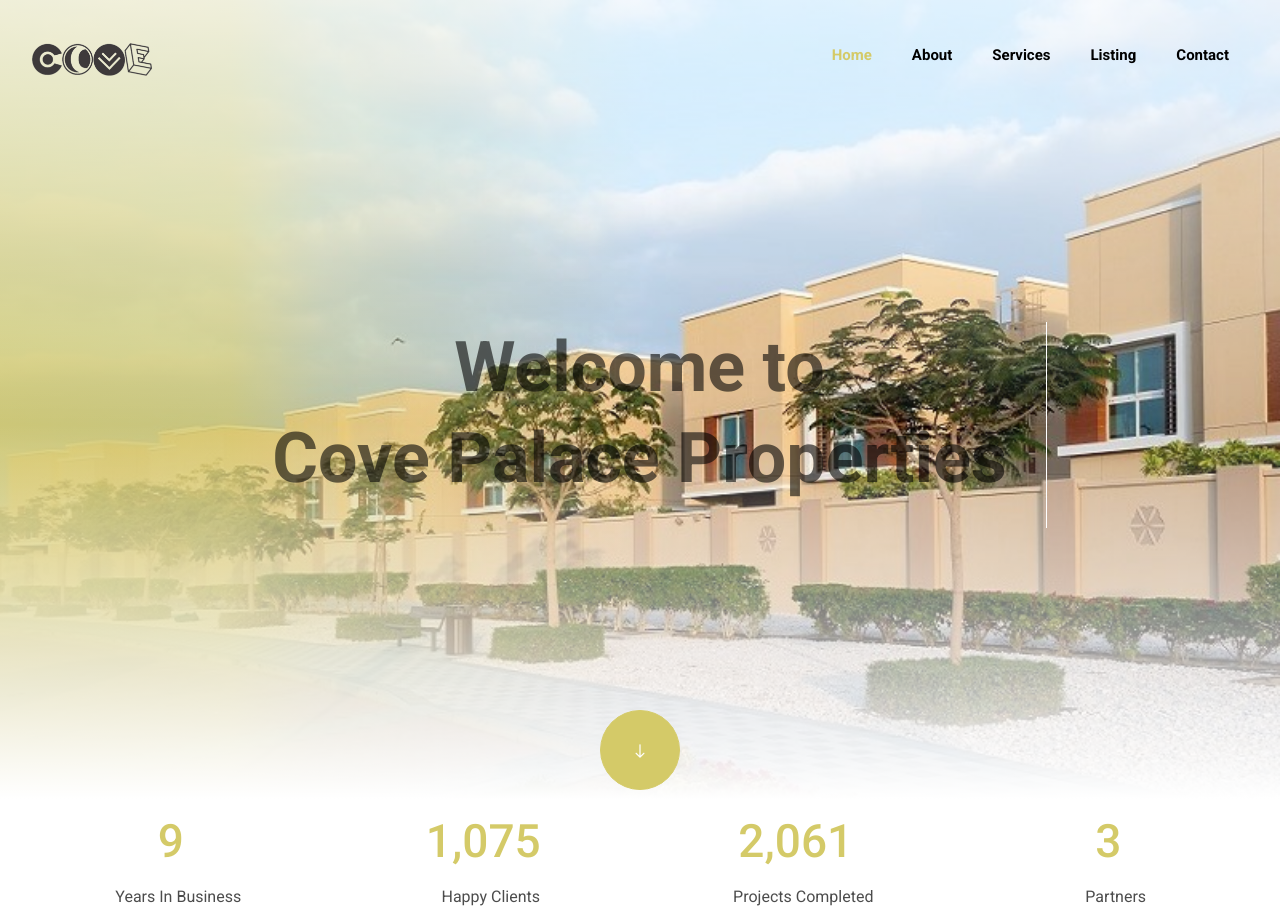
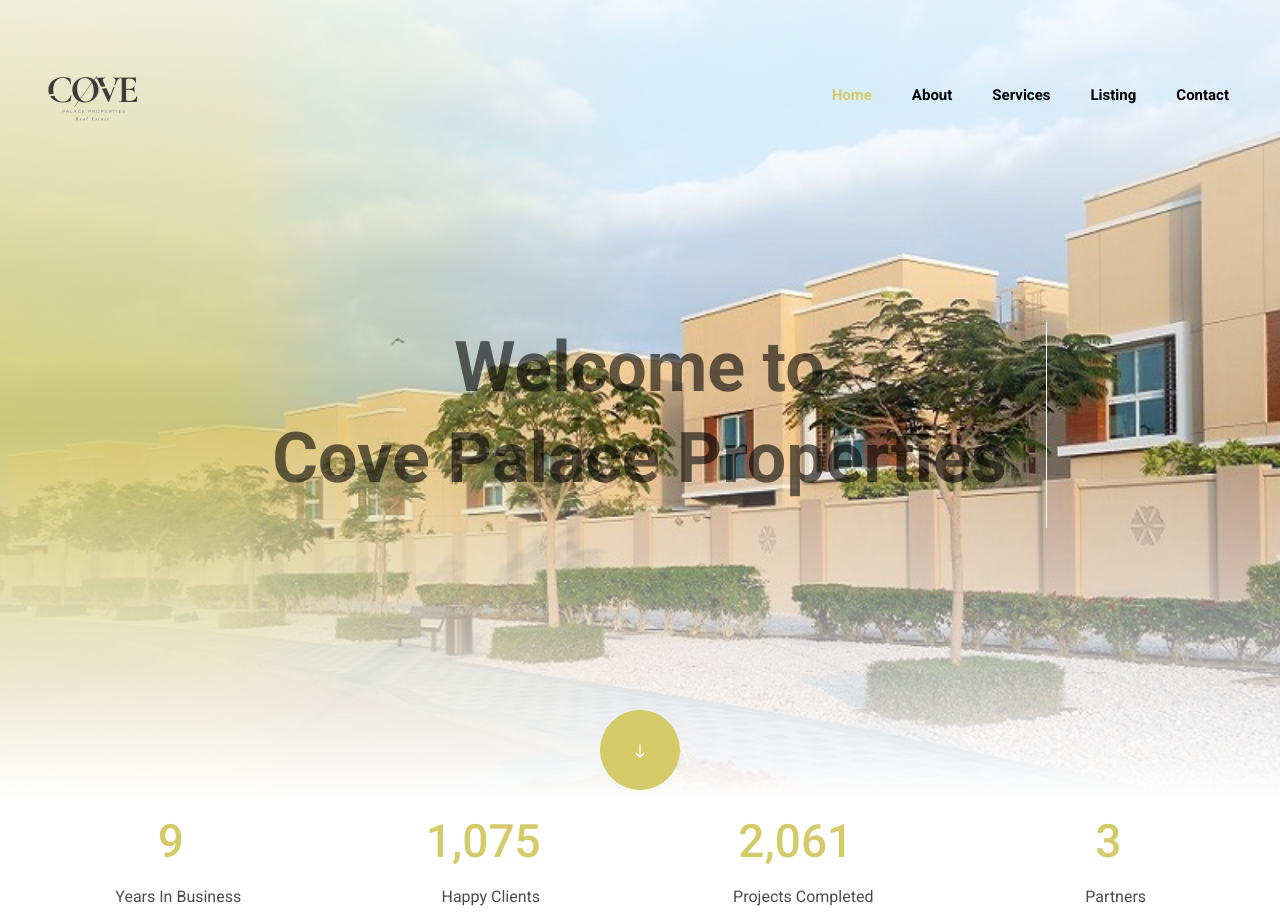
Before and after one commit to dev-portfolio/covepalaceproperties.com, a plain HTML site: page index.html in a window 1280 px wide. Shown: the top 915 px of the page. Drawn offline with Linux system fonts and the light colour scheme; some packages are replaced by stand-ins of ours; no server answers; files whose address does not match are found by name.

Commit message:
Update index.html

```diff
--- a/index.html
+++ b/index.html
@@ -34,7 +34,7 @@
 
 	  <nav class="navbar navbar-expand-lg navbar-dark ftco_navbar bg-dark ftco-navbar-light" id="ftco-navbar">
 	    <div class="container">
-	      <a class="navbar-brand" href="index.html"> <img src="images/logo1.png" class="img-fluid w-25" alt=""></a>
+	      <a class="navbar-brand" href="index.html"> <img src="images/LOGO.png" class="img-fluid w-25" alt=""></a>
 	      <button class="navbar-toggler" type="button" data-toggle="collapse" data-target="#ftco-nav" aria-controls="ftco-nav" aria-expanded="false" aria-label="Toggle navigation">
 	        <span class="oi oi-menu"></span> Menu
 	      </button>
```
